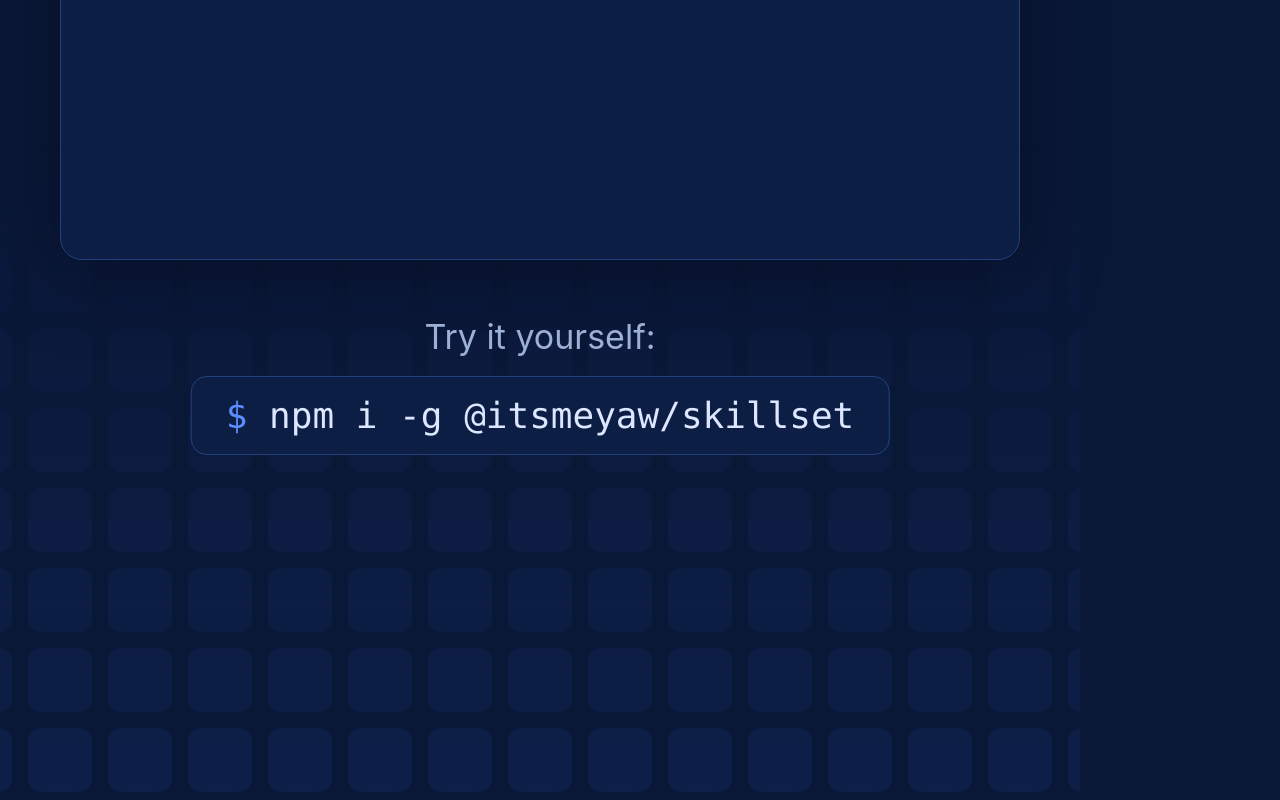
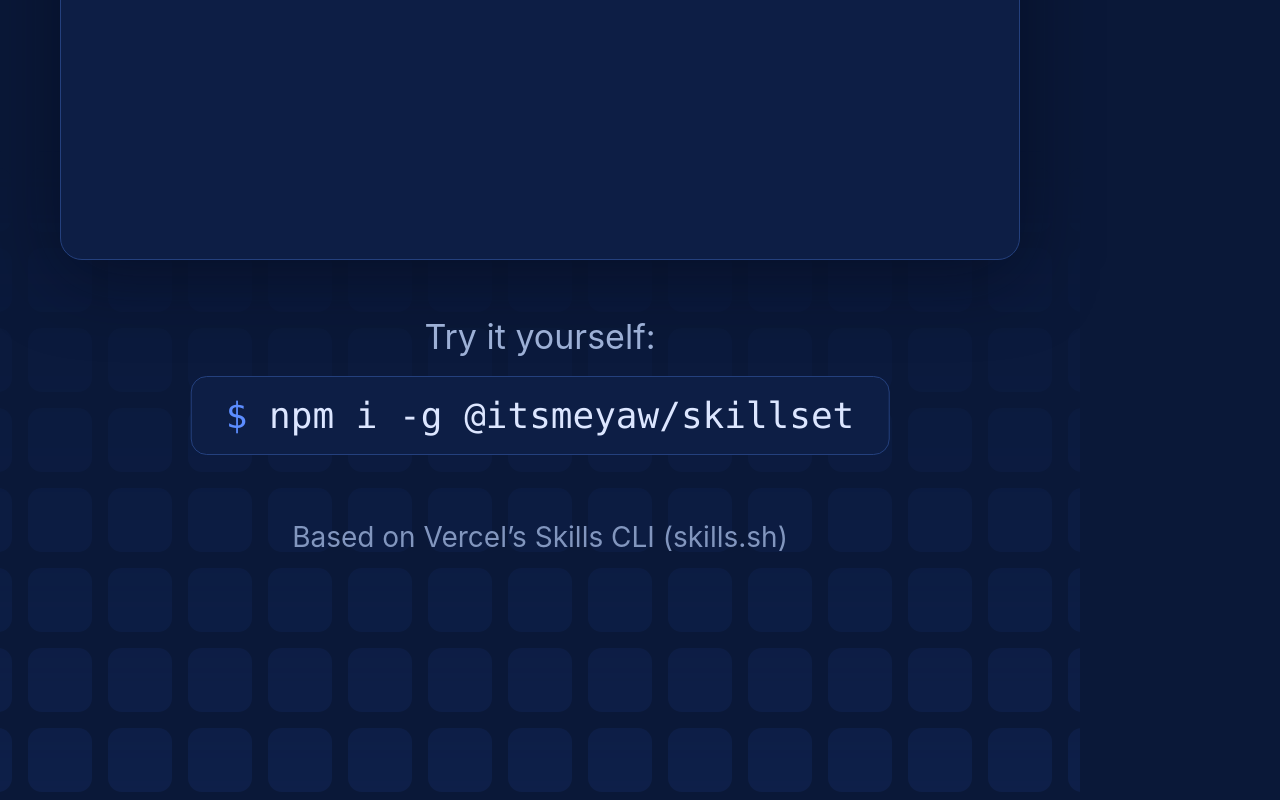
Before and after one commit to itsmeyaw/skillset, a website: page assets/instagram/frame.html in a window 1280 px wide. Shown: the part 1120-1920 px from the top of the page. Drawn offline with Linux system fonts and the light colour scheme.

Commit message:
change: include skill.sh url in banner and designs

```diff
--- a/assets/instagram/frame.html
+++ b/assets/instagram/frame.html
@@ -38,6 +38,7 @@
     padding: 18px 34px; border-radius: 16px; background: #0D1E45; border: 1px solid #24407D;
     font: 500 36px "JetBrains Mono", ui-monospace, Menlo, monospace; color: #DCE6FF; white-space: nowrap;
   }
+  .based { top: 1640px; font-size: 28px; color: #8296BE; }
   .npm b { color: #5C8DFF; font-weight: 500; }
 </style>
 </head>
@@ -62,5 +63,6 @@
   </div>
   <p class="abs try">Try it yourself:</p>
   <p class="abs npm"><b>$</b> npm i -g @itsmeyaw/skillset</p>
+  <p class="abs based">Based on Vercel’s Skills CLI (skills.sh)</p>
 </body>
 </html>
```
Also changed, not shown: README.md, assets/linkedin/frame.svg, assets/skillset.svg.
